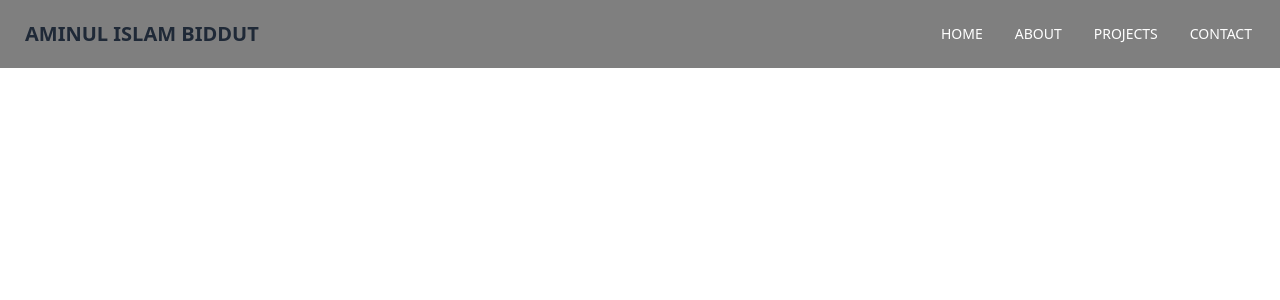
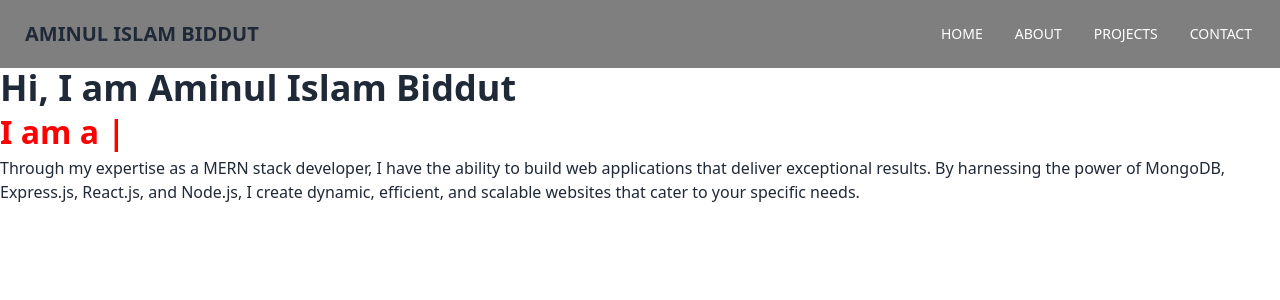
Before and after one commit to aminul-islam01/Aminul-Islam-portfolio, a React (Vite) app: page / in a window 1280 px wide. Shown: the top 300 px of the page. Built offline with nearby package versions, Linux system fonts and the light colour scheme.

Commit message:
add banner section

```diff
--- a/package.json
+++ b/package.json
@@ -15,6 +15,7 @@
     "react": "^18.2.0",
     "react-dom": "^18.2.0",
     "react-router-dom": "^6.14.0",
+    "react-type-animation": "^3.1.0",
     "sort-by": "^1.2.0"
   },
   "devDependencies": {
--- a/src/App.css
+++ b/src/App.css
@@ -1,5 +1,4 @@
 #root {
   max-width: 1280px;
   margin: 0 auto;
-  text-align: center;
 }
--- a/src/App.jsx
+++ b/src/App.jsx
@@ -1,4 +1,5 @@
 import './App.css'
+import Banner from './Components/Banner'
 import Navbar from './Components/Navbar'
 
 function App() {
@@ -6,7 +7,7 @@ function App() {
   return (
    <div>
     <Navbar></Navbar>
-
+    <Banner></Banner>
    </div>
   )
 }
--- /dev/null
+++ b/src/Components/Banner.jsx
@@ -0,0 +1,28 @@
+import { TypeAnimation } from 'react-type-animation';
+
+const Banner = () => {
+    return (
+        <div>
+            <div>
+                <h2 className='text-4xl font-bold'>Hi, I am Aminul Islam Biddut</h2>
+                <TypeAnimation
+                    sequence={[
+                        // Same substring at the start will only be typed once, initially
+                        'I am a WEB DEVELOPER',
+                        1000,
+                        'I am a FRONT-END DEVELOPER',
+                        1000,
+                        'I am a MERN STACK DEVELOPER ',
+                        1000,
+                    ]}
+                    speed={50}
+                    style={{ fontSize: '2em', color: 'red', fontWeight: 'bold' }}
+                    repeat={Infinity}
+                />
+                <p>Through my expertise as a MERN stack developer, I have the ability to build web applications that deliver exceptional results. By harnessing the power of MongoDB, Express.js, React.js, and Node.js, I create dynamic, efficient, and scalable websites that cater to your specific needs.</p>
+            </div>
+        </div>
+    );
+};
+
+export default Banner;
```
Also changed, not shown: 1 other file (tests, documents, lock files or other folders).
